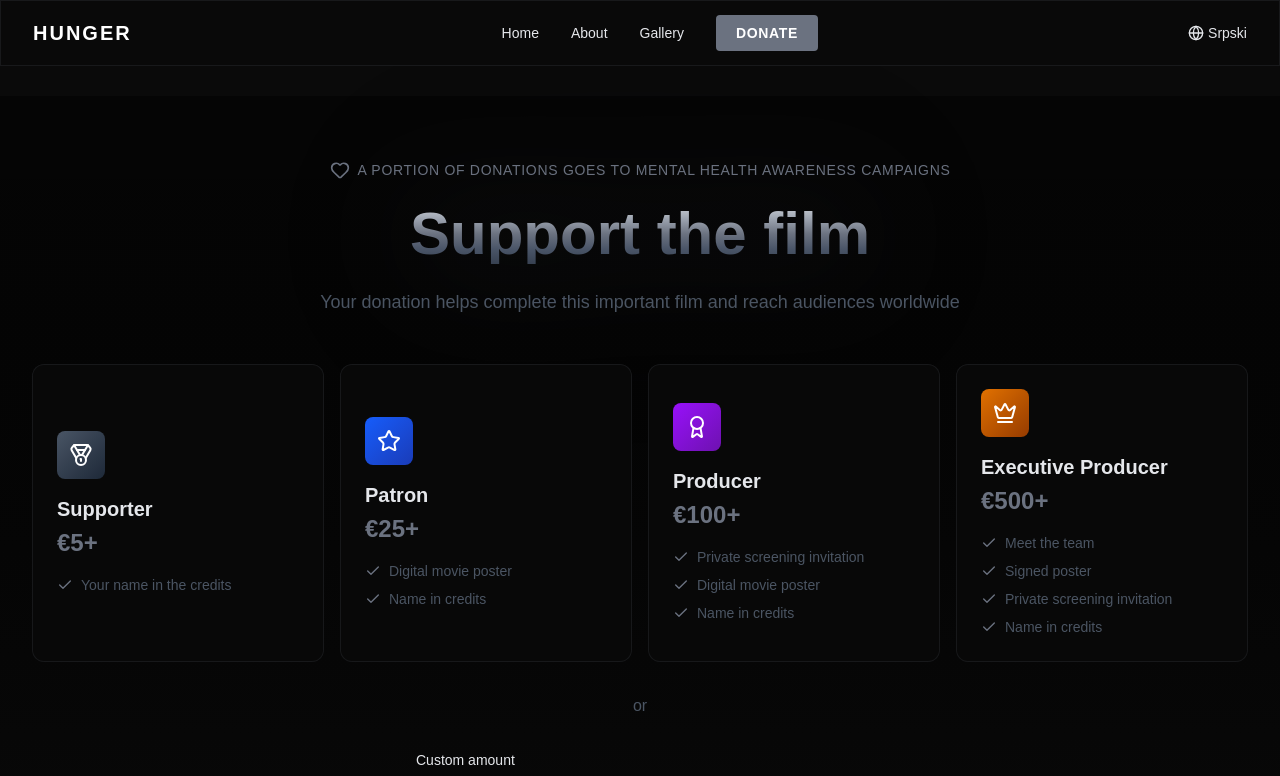
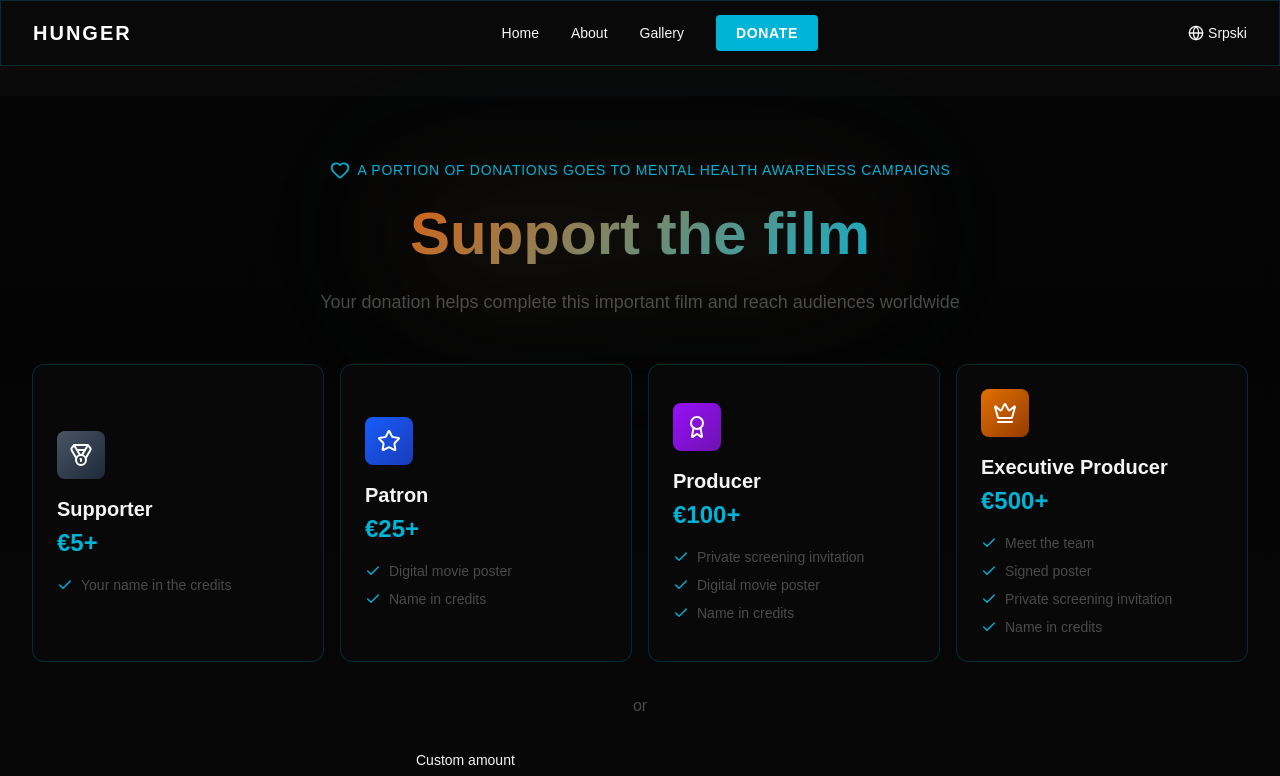
Before and after one commit to siliconyouth/filmglad, a Next.js app: page /en/donate in a window 1280 px wide. Shown: the top 776 px of the page. Built offline with nearby package versions, Linux system fonts and the light colour scheme; no server answers.

Commit message:
Update color scheme: Orange & Cyan duotone (movie poster style)

```diff
--- a/src/app/globals.css
+++ b/src/app/globals.css
@@ -2,13 +2,14 @@
 
 :root {
   --background: #0a0a0a;
-  --foreground: #e5e7eb;
-  --accent: #6b7280;
-  --accent-dark: #374151;
-  --accent-light: #9ca3af;
-  --steel: #4a5568;
-  --muted: #4b5563;
-  --silver: #d1d5db;
+  --foreground: #f5f5f5;
+  --accent: #00b4d8;
+  --accent-dark: #0077b6;
+  --accent-light: #48cae4;
+  --orange: #e85d04;
+  --orange-light: #f48c06;
+  --muted: #4a4a4a;
+  --silver: #c0c0c0;
 }
 
 @theme inline {
@@ -68,33 +69,32 @@ html {
   animation: fadeIn 0.8s ease-out forwards;
 }
 
-/* Dramatic gradient text - Gone Girl cold desaturated */
+/* Dramatic gradient text - Orange & Cyan duotone */
 .gradient-text {
   background: linear-gradient(
-    180deg,
-    #d1d5db 0%,
-    #9ca3af 25%,
-    #6b7280 50%,
-    #4a5568 75%,
-    #374151 100%
+    135deg,
+    #f48c06 0%,
+    #e85d04 25%,
+    #00b4d8 75%,
+    #0077b6 100%
   );
   -webkit-background-clip: text;
   -webkit-text-fill-color: transparent;
   background-clip: text;
-  filter: drop-shadow(0 0 60px rgba(107, 114, 128, 0.3)) drop-shadow(0 0 100px rgba(55, 65, 81, 0.2));
+  filter: drop-shadow(0 0 60px rgba(232, 93, 4, 0.4)) drop-shadow(0 0 80px rgba(0, 180, 216, 0.3));
 }
 
-/* Cold steel glow effect */
+/* Orange cyan glow effect */
 .glow-red {
-  box-shadow: 0 0 25px rgba(107, 114, 128, 0.4),
-              0 0 50px rgba(55, 65, 81, 0.3);
+  box-shadow: 0 0 25px rgba(0, 180, 216, 0.5),
+              0 0 50px rgba(232, 93, 4, 0.3);
 }
 
-/* Glass effect - cold clinical */
+/* Glass effect - dark with cyan tint */
 .glass {
   background: rgba(10, 10, 10, 0.85);
   backdrop-filter: blur(12px);
-  border: 1px solid rgba(107, 114, 128, 0.15);
+  border: 1px solid rgba(0, 180, 216, 0.2);
 }
 
 /* Subtle film grain texture */
--- a/src/components/Hero.tsx
+++ b/src/components/Hero.tsx
@@ -13,11 +13,11 @@ export default function Hero() {
       {/* Deep black gradient background */}
       <div className="absolute inset-0 bg-gradient-to-b from-black via-black/95 to-black z-10" />
 
-      {/* Subtle cold steel accent glow */}
+      {/* Orange & Cyan duotone glow */}
       <div
-        className="absolute inset-0 opacity-20"
+        className="absolute inset-0 opacity-40"
         style={{
-          background: "radial-gradient(ellipse at 50% 30%, rgba(156, 163, 175, 0.3) 0%, rgba(55, 65, 81, 0.2) 50%, transparent 80%)",
+          background: "linear-gradient(135deg, rgba(232, 93, 4, 0.3) 0%, transparent 50%, rgba(0, 180, 216, 0.3) 100%)",
         }}
       />
 
```
Also changed, not shown: .playwright-mcp/dual-tone-poster.png (added).
